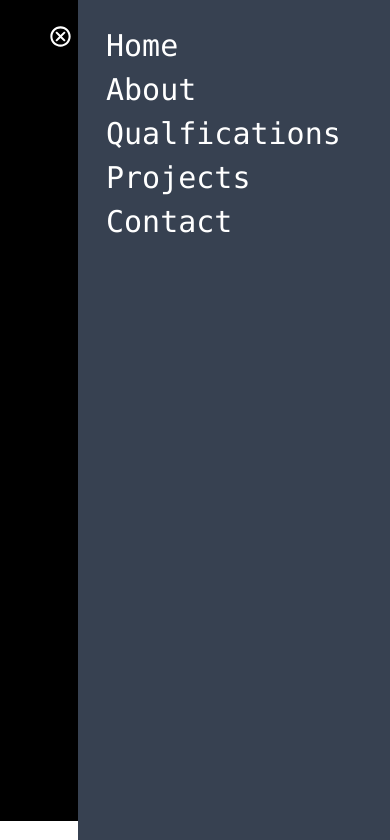
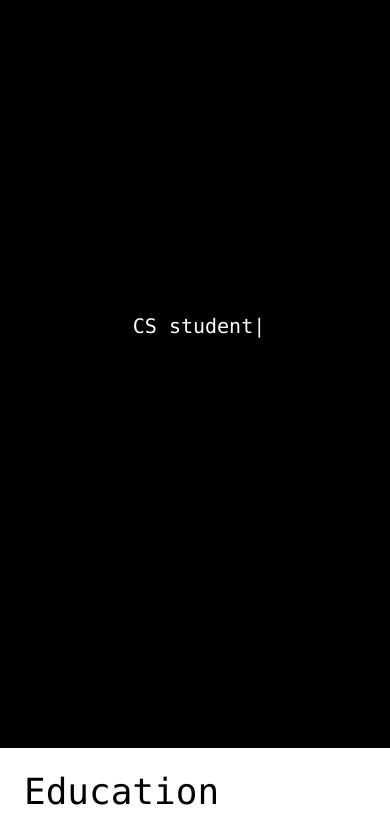
Before and after one commit to NaokiTM/portfolio, a React (Create React App) app: page / in a window 390 px wide. Shown: the top 840 px of the page. Built offline with nearby package versions, Linux system fonts and the light colour scheme.

Commit message:
got rid of navbar :p

```diff
--- a/src/App.jsx
+++ b/src/App.jsx
@@ -1,6 +1,5 @@
 import './index.css';
 import Qualifications from './components/Qualifications';
-import Navbar from './components/Navbar';
 import Hero from './components/Hero';
 import Projects from './components/Projects';
 import Footer from './components/Footer';
@@ -12,7 +11,6 @@ function App() {
      <>
        {/* add bg-image class to enable transparent bg image */}
         <div className = "bg-black text-white font-light font-mono">
-              <Navbar />
               <Hero />
               <Qualifications />
               <Projects />
--- a/src/components/Hero.jsx
+++ b/src/components/Hero.jsx
@@ -7,7 +7,7 @@ const Hero = () => {
       <div className = 'max-w-[800px] mt-[-96px] w-full h-screen mx-auto text-center flex flex-col justify-center'>
         <div className = 'flex justify-center items-center'>
           <ReactTyped
-            className='md:text-5xl sm:text-4xl text-xl md:pl-4 pl-2'
+            className='md:text-9xl sm:text-6xl text-xl md:pl-4 pl-2'
             strings={['Naoki Miyagawa', 'CS student']}
             typeSpeed={100}
             backSpeed={90}
--- a/src/components/Navbar.jsx
+++ /dev/null
@@ -1,70 +0,0 @@
-import React, {useState} from 'react'
-import { BiMenuAltLeft } from 'react-icons/bi';
-import { IoMdCloseCircleOutline } from "react-icons/io";
-import DeviceDetector from './DeviceDetector';
-
-const Navbar = () => {
-  const isMobile = DeviceDetector()
-  const [nav, setNav] = useState(false)
-
-  const handleNav = () => {
-    setNav(!nav)
-  }
-
-  return (
-    <div className = 'flex items-center justify-end mx-auto px-6 relative z-10'>
-      {isMobile ? (
-        <>
-          <div className='w-full p-6 md:hidden' onClick={handleNav}>
-            {nav ? <BiMenuAltLeft size = {25} />  :  <IoMdCloseCircleOutline size = {25} /> }
-          </div>
-
-          {/* border-r sets a border on the right hand side of the page, h-full makes the border reach the bottom of the page */}
-          <div className= {!nav ? 'fixed right-0 top-0 w-[80%] h-full bg-gray-700 ease-in-out duration-500' :  'fixed right-[-100%]'}>
-            <ul className='text-3xl p-6'>
-              <li className='p-1'>Home</li>
-              <li className='p-1'>About</li>
-              <li className='p-1'>Qualfications</li>
-              <li className='p-1'>Projects</li>
-              <li className='p-1'>Contact</li>
-            </ul>
-          </div>
-
-        </>
-
-      ) : (
-
-        <>
-          <div className='w-full p-6 md:hidden hover:cursor-pointer' onClick={handleNav}>
-            {nav ? <IoMdCloseCircleOutline className = 'p-4' size = {25} />  :  <BiMenuAltLeft className = 'p-4' size = {25} /> }
-          </div>
-
-          {/* generic navbar, hides when screen width is above 768 pixels */}
-          <div className="flex justify-end">
-            <ul className="p-6 hidden md:flex">
-              <li className="p-4">Home</li>
-              <li className="p-4">About</li>
-              <li className="p-4">Qualifications</li>
-              <li className="p-4">Projects</li>
-              <li className="p-4">Contact</li>
-            </ul>
-          </div>
-
-          {/* border-r sets a border on the right hand side of the page, h-full makes the border reach the bottom of the page */}
-          <div className='fixed right-0 top-0 w-[70%] h-full bg-gray-700 md:hidden' >
-            <ul className='text-4xl p-6'>
-              <li className='p-1'>Home</li>
-              <li className='p-1'>About</li>
-              <li className='p-1'>Qualfications</li>
-              <li className='p-1'>Projects</li>
-              <li className='p-1'>Contact</li>
-            </ul>
-          </div>
-        </>
-
-      )}
-  </div>
-  )
-}
-
-export default Navbar
```
